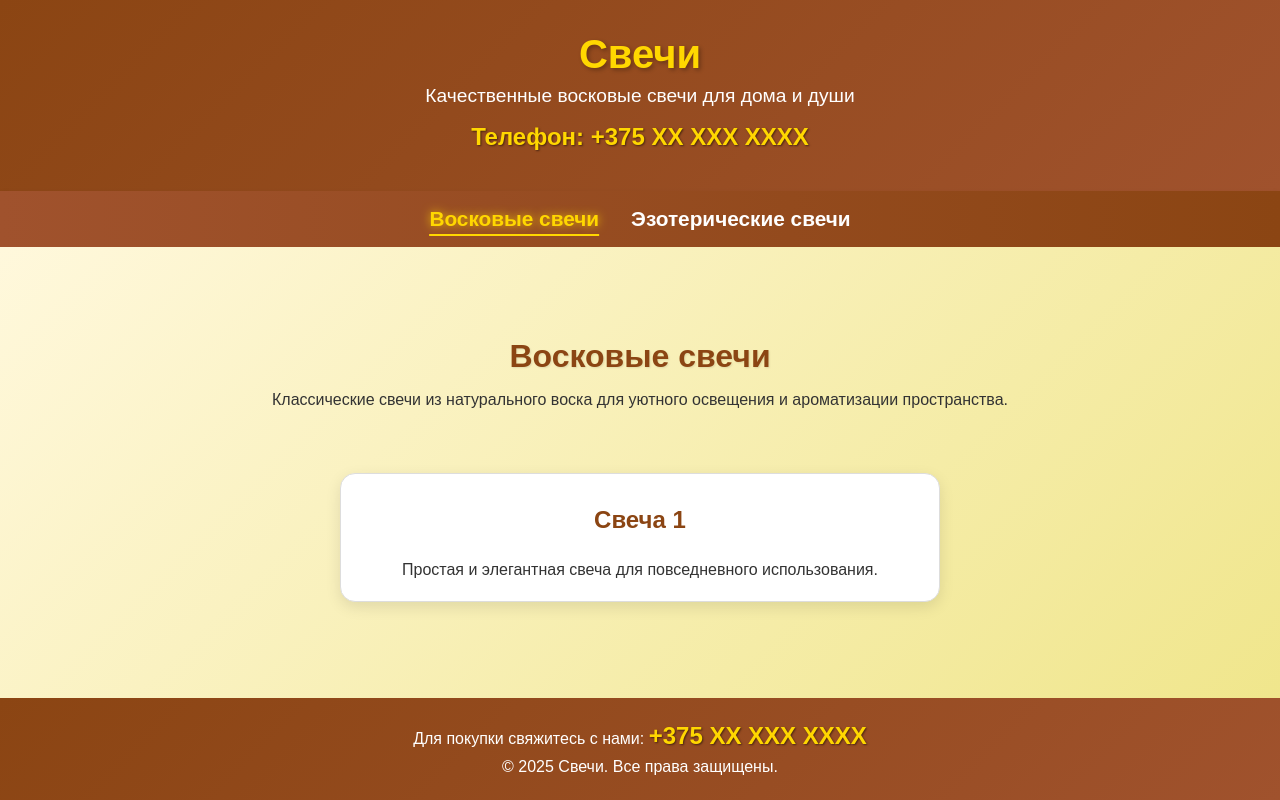
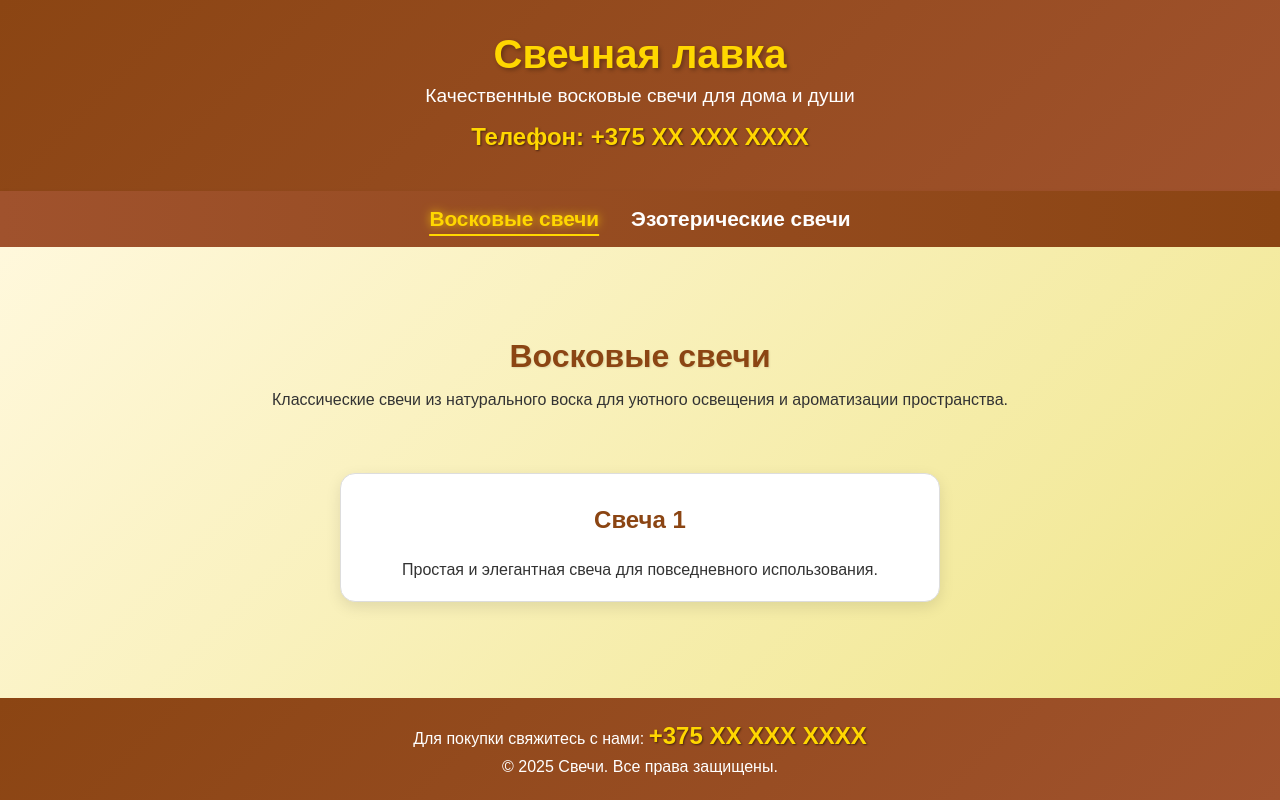
Before and after one commit to Shickuyy/CYXAPIKI, a plain HTML site: page index.html in a window 1280 px wide. Drawn offline with Linux system fonts and the light colour scheme.

Commit message:
Update index.html

```diff
--- a/index.html
+++ b/index.html
@@ -8,7 +8,7 @@
 </head>
 <body>
     <header>
-        <h1>Свечи</h1>
+        <h1>Свечная лавка</h1>
         <p>Качественные восковые свечи для дома и души</p>
         <p class="phone">Телефон: +375 XX XXX XXXX</p>
     </header>
```
